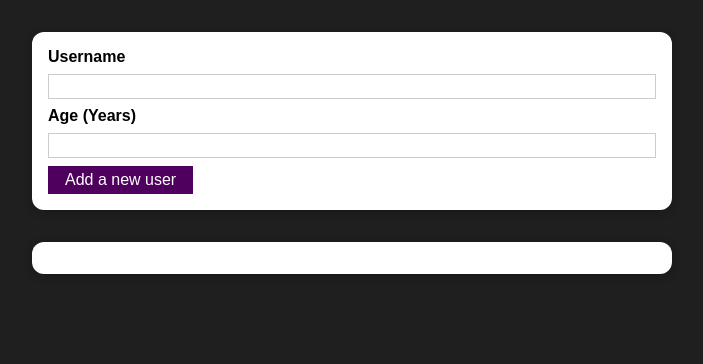
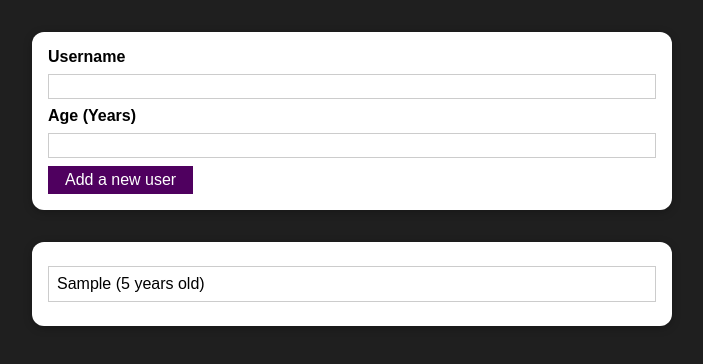
Before and after one commit to MarlAndre/Complete-guide-to-React, a React (Create React App) app in the folder 03-starting-project/: page / in a window 1280 px wide. Both pictures are taken after typing "Sample", "5" into the empty fields and a click on the button "Add a new user". Shown: the top 364 px of the page, without its empty margins (288-991 px from the left). Built offline with nearby package versions, Linux system fonts and the light colour scheme.

Commit message:
list of users can be managed via state

```diff
--- a/03-starting-project/src/App.js
+++ b/03-starting-project/src/App.js
@@ -1,13 +1,25 @@
-import React from "react";
+import { props } from "bluebird";
+import React, { useState } from "react";
 
 import AddUser from "./components/Users/AddUser";
 import UsersList from "./components/Users/UsersList";
 
 function App() {
+  const [usersList, setUsersList] = useState([]);
+
+  const addUserHandler = (userName, userAge) => {
+    setUsersList((prevUsersList) => {
+      return [
+        ...prevUsersList,
+        { name: userName, age: userAge, id: Math.random().toString() },
+      ];
+    });
+  };
+
   return (
     <div>
-      <AddUser />
-      <UsersList users={[]} />
+      <AddUser onAddUser={addUserHandler} />
+      <UsersList users={usersList} />
     </div>
   );
 }
--- a/03-starting-project/src/components/Users/AddUser.js
+++ b/03-starting-project/src/components/Users/AddUser.js
@@ -18,7 +18,7 @@
     if (+enteredAge < 1) {
       return;
     }
-    console.log(enteredUsername, enteredAge);
+    props.onAddUser(enteredUsername, enteredAge);
     // Resetting logic. Add value to input field
     setEnteredUsername("");
     setEnteredAge("");
--- a/03-starting-project/src/components/Users/UsersList.js
+++ b/03-starting-project/src/components/Users/UsersList.js
@@ -9,7 +9,7 @@
     <Card className={classes.users}>
       <ul>
         {props.users.map((user) => (
-          <li>
+          <li key={user.id}>
             {user.name} ({user.age} years old)
           </li> // each objects has a name and age property
         ))}
```
